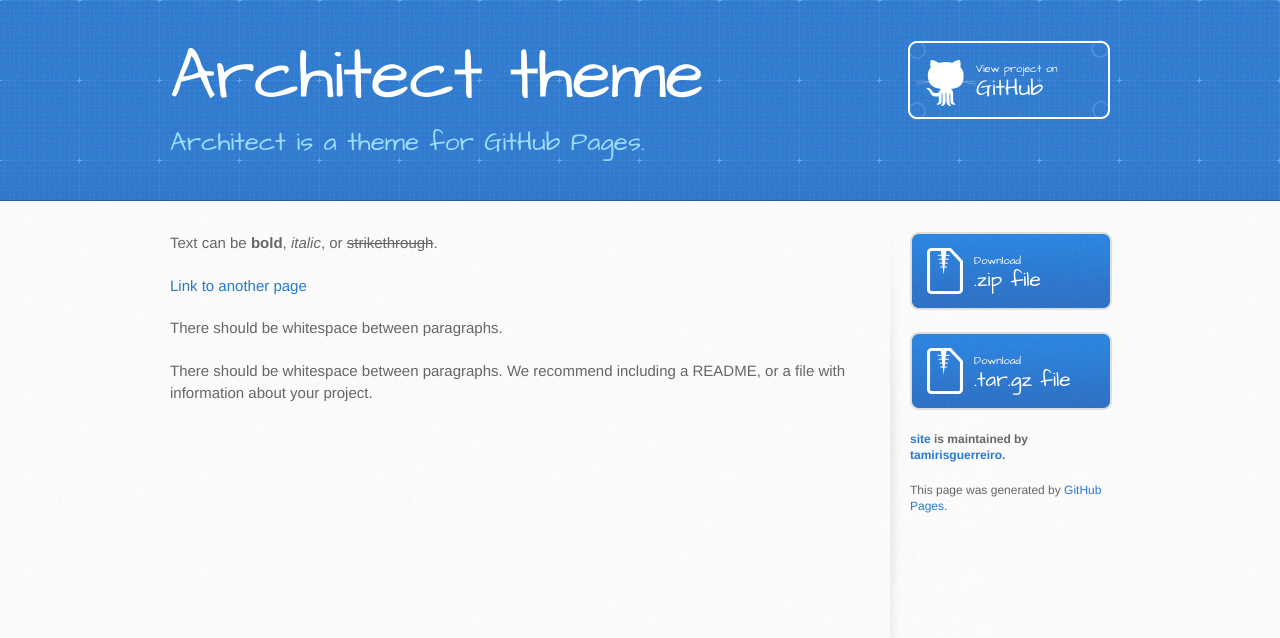
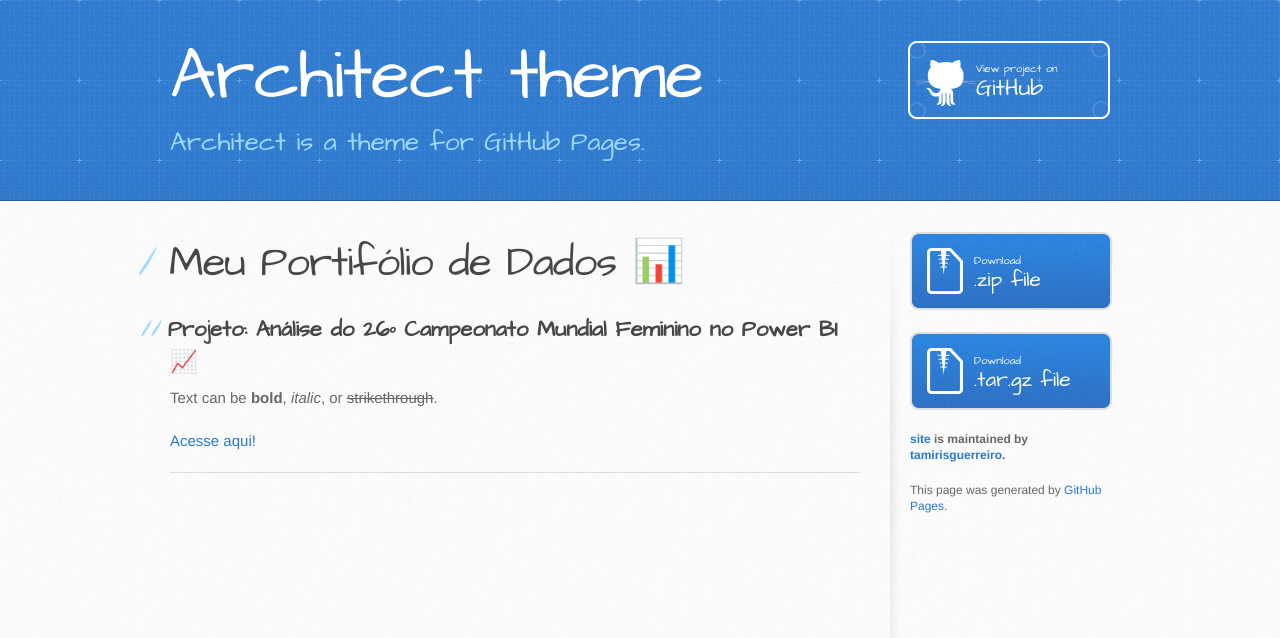
Before and after one commit to tamirisguerreiro/site, a Jekyll site: the page built from index.md, in a window 1280 px wide. Shown: the top 638 px of the page. Built offline with Jekyll 4.4.1, drawn with Linux system fonts in a browser that asks for light colours; our own code applies the rules of GitHub Pages for plain Markdown files.

Commit message:
Update index.md

```diff
--- a/index.md
+++ b/index.md
@@ -1,11 +1,12 @@
 ---
 layout: default
 ---
+# Meu Portifólio de Dados 📊
+
+## Projeto: Análise do 26º Campeonato Mundial Feminino no Power BI 📈
 
 Text can be **bold**, _italic_, or ~~strikethrough~~.
 
-[Link to another page](./https://app.powerbi.com/view?r=eyJrIjoiZmNhYmMxMDUtMTgwNS00OThlLWFmMDUtNmVjM2Q2YzkwMDgwIiwidCI6ImE5MWY1ZjM3LThmMzMtNDNlMi04MGJhLThkNzQ5YTVkZWQ1MSJ9.htmml)
+[Acesse aqui!](https://app.powerbi.com/view?r=eyJrIjoiZmNhYmMxMDUtMTgwNS00OThlLWFmMDUtNmVjM2Q2YzkwMDgwIiwidCI6ImE5MWY1ZjM3LThmMzMtNDNlMi04MGJhLThkNzQ5YTVkZWQ1MSJ9.htmml)
 
-There should be whitespace between paragraphs.
-
-There should be whitespace between paragraphs. We recommend including a README, or a file with information about your project.
+---
```
